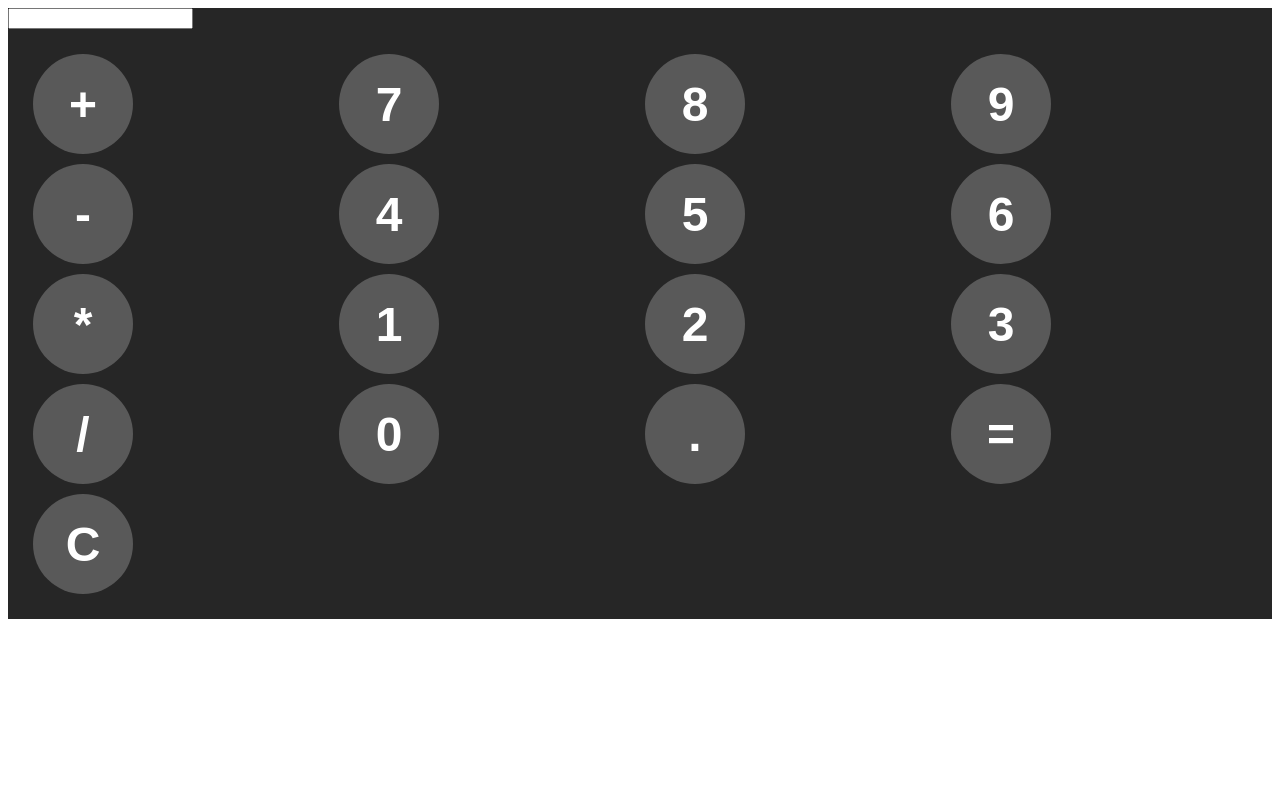
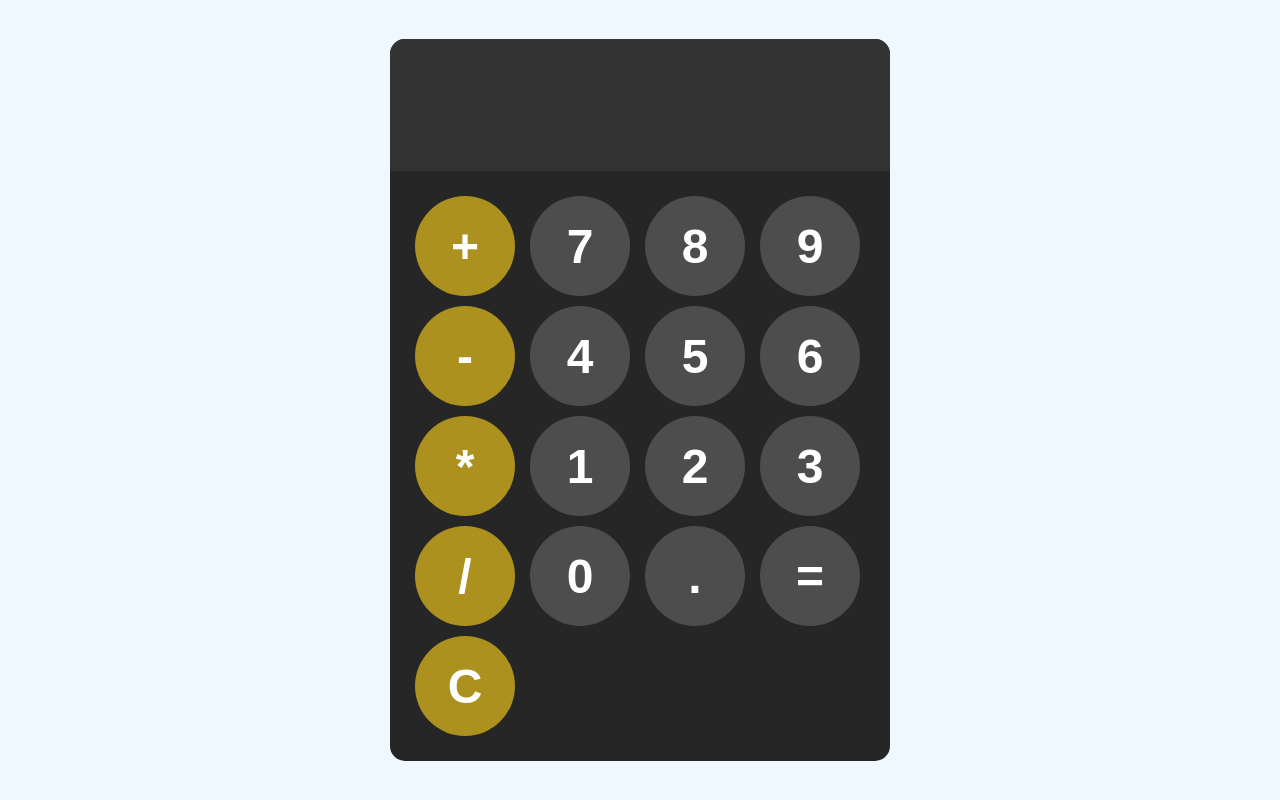
Before and after one commit to sudeepkhadka-hub/calculator-fordummy, a plain HTML site: page index.html in a window 1280 px wide. Drawn offline with Linux system fonts and the light colour scheme.

Commit message:
does this commit index

```diff
--- a/index.html
+++ b/index.html
@@ -10,23 +10,23 @@
     <div id="calculator">
       <input id="display" readonly />
       <div id="keys">
-        <button onclick="appendToDisplay('+')">+</button>
+        <button onclick="appendToDisplay('+')" class="operator-btn">+</button>
         <button onclick="appendToDisplay('7')">7</button>
         <button onclick="appendToDisplay('8')">8</button>
         <button onclick="appendToDisplay('9')">9</button>
-        <button onclick="appendToDisplay('-')">-</button>
-        <button onclick="appendToDisplay('+')">4</button>
-        <button onclick="appendToDisplay('+')">5</button>
-        <button onclick="appendToDisplay('+')">6</button>
-        <button onclick="appendToDisplay('+')">*</button>
-        <button onclick="appendToDisplay('+')">1</button>
-        <button onclick="appendToDisplay('+')">2</button>
-        <button onclick="appendToDisplay('+')">3</button>
-        <button onclick="appendToDisplay('/')">/</button>
+        <button onclick="appendToDisplay('-')" class="operator-btn">-</button>
+        <button onclick="appendToDisplay('4')">4</button>
+        <button onclick="appendToDisplay('5')">5</button>
+        <button onclick="appendToDisplay('6')">6</button>
+        <button onclick="appendToDisplay('*')" class="operator-btn">*</button>
+        <button onclick="appendToDisplay('1')">1</button>
+        <button onclick="appendToDisplay('2')">2</button>
+        <button onclick="appendToDisplay('3')">3</button>
+        <button onclick="appendToDisplay('/')" class="operator-btn">/</button>
         <button onclick="appendToDisplay('0')">0</button>
         <button onclick="appendToDisplay('.')">.</button>
         <button onclick="calculate()">=</button>
-        <button onclick="clear()">C</button>
+        <button onclick="clearDisplay()" class="operator-btn">C</button>
       </div>
     </div>
     <script src="index.js"></script>
--- a/index.js
+++ b/index.js
@@ -1,5 +1,20 @@
-const display = document.getElementById("Display");
+const display = document.getElementById("display");
 
 function appendToDisplay(input){
 display.value += input;
 }
+
+function clearDisplay(){
+    display.value = "";
+}
+
+
+function calculate(){
+    try{
+            display.value = eval(display.value);
+
+    }
+catch{
+    display.value = "Error";
+}
+}
--- a/styles.css
+++ b/styles.css
@@ -1,8 +1,31 @@
+body{
+    margin: 0%;
+    display: flex;
+    justify-content: center;
+    align-items: center;
+    height: 100vh;
+    background-color: hsl(208, 100%, 97%);
+}
+
+
 #calculator{
     font-family: Arial, Helvetica, sans-serif;
     background-color: hsl(0, 0%, 15%);
+    border-radius: 15px;
+    max-width: 500px;
+    overflow: hidden;
 
 
+}
+
+#display{
+    width: 100%;
+    padding: 20px;
+    font-size: 5rem;
+    text-align: left;
+    border: none;
+    background-color: hsl(0, 0%, 20%);
+    color: white;
 }
 
 #keys{
@@ -19,9 +42,28 @@ button{
     height: 100px;
     border-radius: 50px;
     border: none;
-    background-color: hsl(0,0%, 35%);
+    background-color: hsl(0,0%, 30%);
     color: white;
     font-size: 3rem;
     font-weight:  bold;
     cursor: pointer;
 }
+
+button:hover{
+    background-color: hsl(0, 0%, 40%);
+}
+
+button:active{
+        background-color: hsl(0, 0%, 50%);
+}
+
+.operator-btn{
+    background-color: hsl(48, 70%, 40%);
+}
+
+.operator-btn:hover{
+        background-color: hsl(48, 70%, 35%);
+}
+
+.operator-btn:active{
+        background-color: hsl(48, 70%, 25%);}
```
